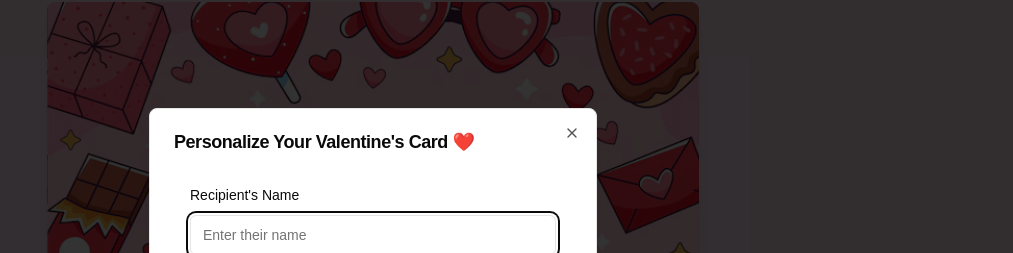
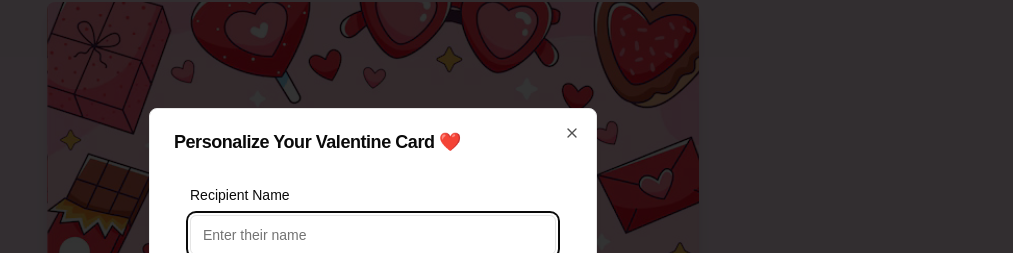
Before and after one commit to imtiazraqib/bemybee, a Next.js app: page / in a window 1280 px wide. Both pictures are taken after a click on the button "Personalize your card". Shown: the part 198-451 px from the top of the page, without its empty margins (267-1280 px from the left). Built offline with nearby package versions, Linux system fonts and the light colour scheme; a web font is replaced by a local one.

Commit message:
removed apostrophe on some fields

```diff
--- a/src/app/components/PersonalizeButton.tsx
+++ b/src/app/components/PersonalizeButton.tsx
@@ -35,13 +35,13 @@ const PersonalizeButton = () => {
       <Dialog open={isOpen} onOpenChange={setIsOpen}>
         <DialogContent className="sm:max-w-md">
           <DialogHeader>
-            <DialogTitle>Personalize Your Valentine's Card ❤️</DialogTitle>
+            <DialogTitle>Personalize Your Valentine Card ❤️</DialogTitle>
           </DialogHeader>
 
           <div className="space-y-6 p-4">
             <div className="space-y-2">
               <label htmlFor="name" className="text-sm font-medium">
-                Recipient's Name
+                Recipient Name
               </label>
               <Input
                 id="name"
```
